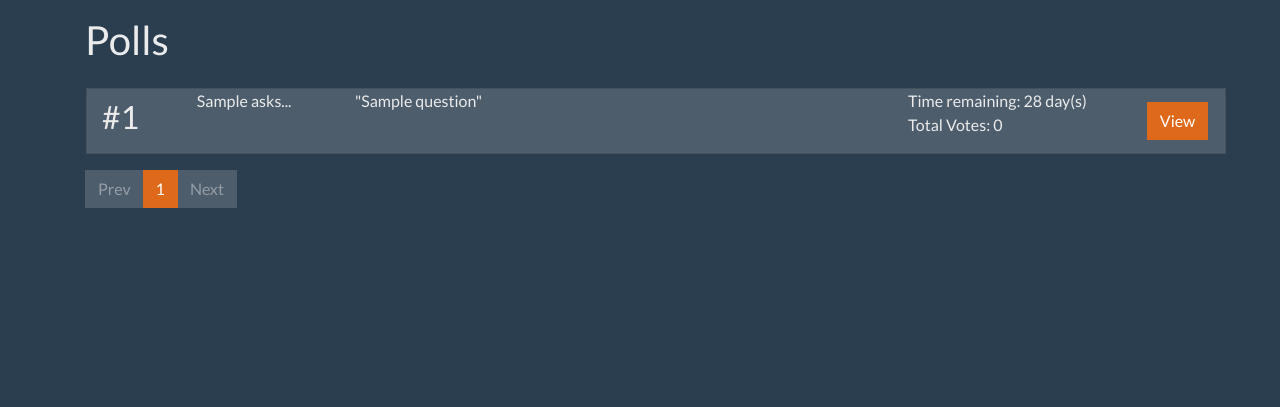
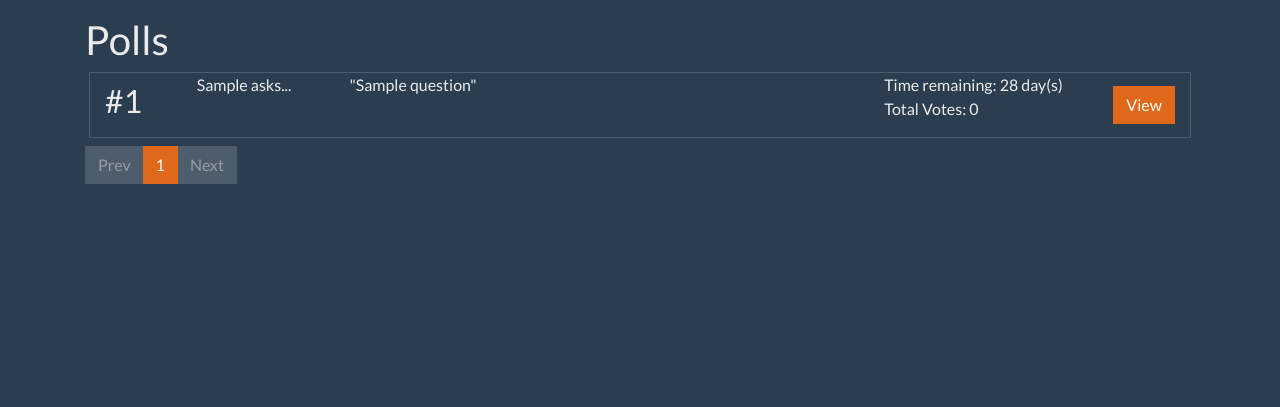
Before and after one commit to psykzz/statbus, a Flask app: page /poll in a window 1280 px wide. Shown: the part 126-533 px from the top of the page. Run offline with Flask 2, Linux system fonts and the light colour scheme; tables that the repository leaves empty or names only in its code hold one stand-in row (values such as "Sample post"); parts of the project's set-up code (start-up, migrations or seed data) failed here and were passed over; some libraries are stand-ins or nearby versions.

Commit message:
Remove other useless things

```diff
--- a/statbus/templates/polls/_poll.html
+++ b/statbus/templates/polls/_poll.html
@@ -1,5 +1,5 @@
 {% macro summary(poll_question) -%}
-<div class="row">
+<div class="row m-1 my-2 border border-dark rounded-1">
     <div class="col-1 d-flex align-items-center">
         <h2>#{{poll_question.id}}</h2>
     </div>
--- a/statbus/templates/polls/polls.html
+++ b/statbus/templates/polls/polls.html
@@ -16,13 +16,8 @@
 {% endblock header %}
 
 {% block body %}
-	<div class="row justify-content-around">
 	{% for object in pages.get_object_list() %}
-		<div class="card col-12 m-3">
 			{{ poll.summary(object) }}
-		</div>
 	{% endfor %}
-	</div>
-
 {% include "pages.html" %}
 {% endblock body %}
--- a/statbus/templates/rounds/_round.html
+++ b/statbus/templates/rounds/_round.html
@@ -1,5 +1,5 @@
 {% macro summary(round) -%}
-<div class="row">
+<div class="row m-1 my-2 border border-dark rounded-1">
     <div class="col-1 d-flex align-items-center">
         <h2 class="">#{{round.id}}</h2>
     </div>
--- a/statbus/templates/rounds/rounds.html
+++ b/statbus/templates/rounds/rounds.html
@@ -16,12 +16,8 @@
 {% endblock header %}
 
 {% block body %}
-	<div class="row justify-content-around">
 	{% for object in pages.get_object_list() %}
-		<div class="card col-12 m-3 mx-5">
-			{{ round.summary(object) }}
-		</div>
+		{{ round.summary(object) }}
 	{% endfor %}
-	</div>
 {% include "pages.html" %}
 {% endblock body %}
```
